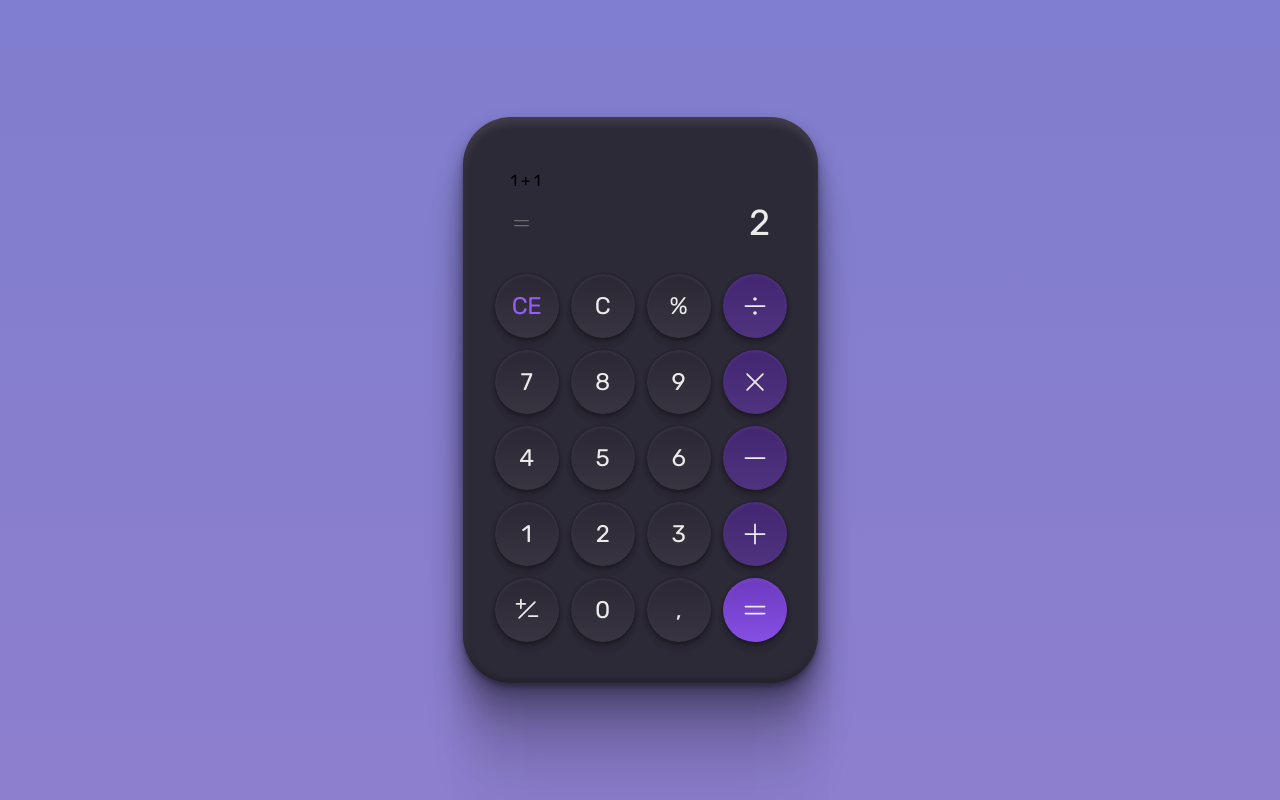
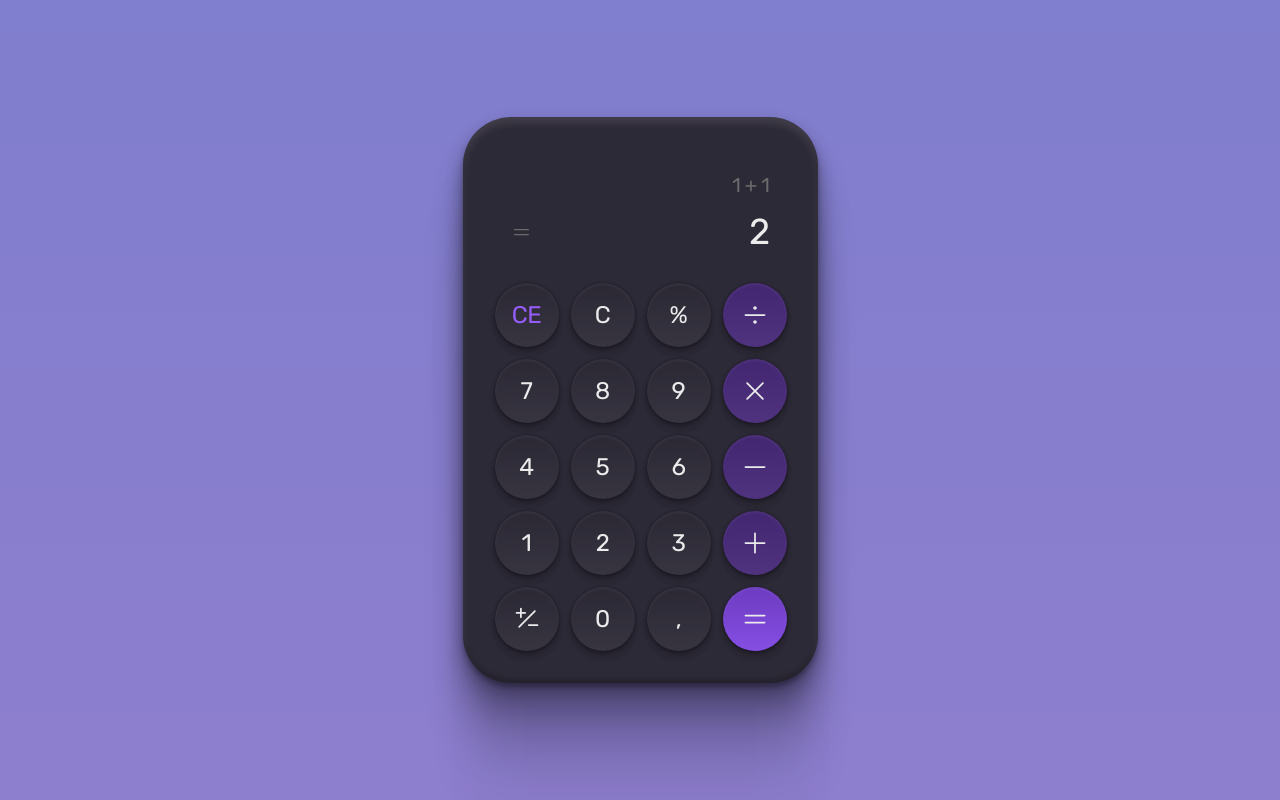
Before and after one commit to merielylima/Calculadora, a plain HTML site: page index.html in a window 1280 px wide. Drawn offline with Linux system fonts and the light colour scheme.

Commit message:
Update style.css

```diff
--- a/assets/style.css
+++ b/assets/style.css
@@ -32,7 +32,7 @@ body *{
     padding-inline: 1rem;
 
 }
-#last{
+#last-calc{
     text-align: right;
     font-size: 20px;
     line-height: 140%;
```
